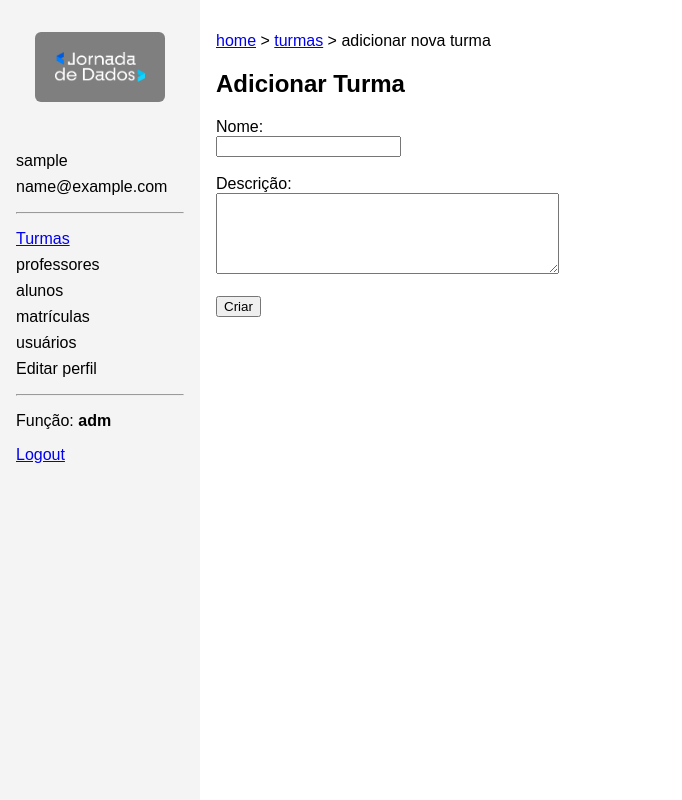
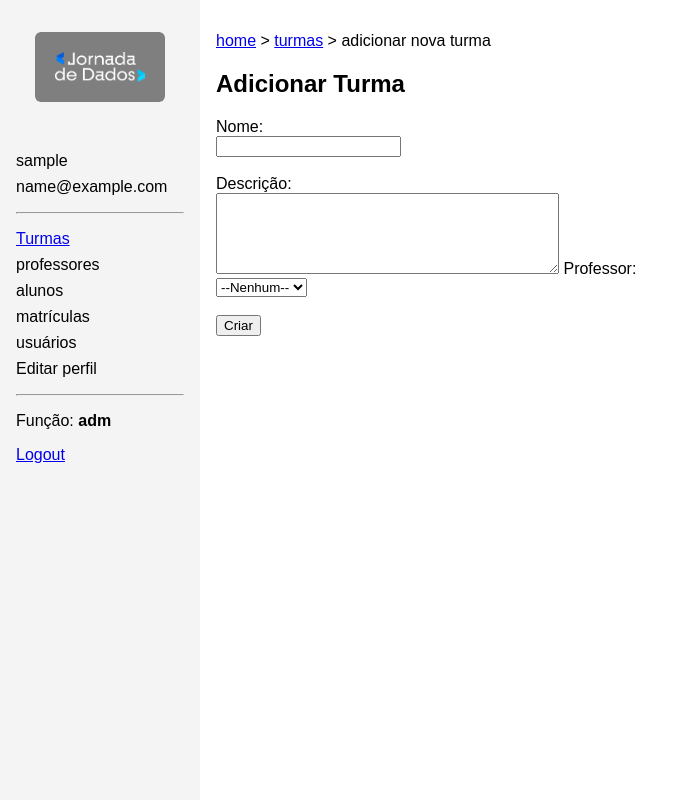
Before and after one commit to lauroPereira/poc-flask-jwt-streamlit, a Flask app: page /adm/courses/new in a window 1280 px wide. Shown: the whole page, without its empty margins (0-682 px from the left). Run offline with Flask 3, Linux system fonts and the light colour scheme; the visitor is signed in with stand-in values (Sample User, id 1).

Commit message:
fix input teacher on course form

```diff
--- a/templates/course_form.html
+++ b/templates/course_form.html
@@ -17,8 +17,18 @@
 
     <label for="descricao">Descrição:</label><br>
     <textarea id="descricao" name="descricao" rows="5" cols="40">{{ course.descricao if course else '' }}</textarea>
+    <label for="teacher_id">Professor:</label><br>
+    <select id="teacher_id" name="teacher_id">
+        <option value="">--Nenhum--</option>
+        {% for t in teachers %}
+            <option value="{{ t.id }}"
+                {% if course and course.teacher_id == t.id %}selected{% endif %}
+            >
+                {{ t.nome }}
+            </option>
+        {% endfor %}
+    </select>
     <br><br>
-
     <button type="submit">
         {% if action == 'new' %}Criar{% else %}Salvar Alterações{% endif %}
     </button>
```
